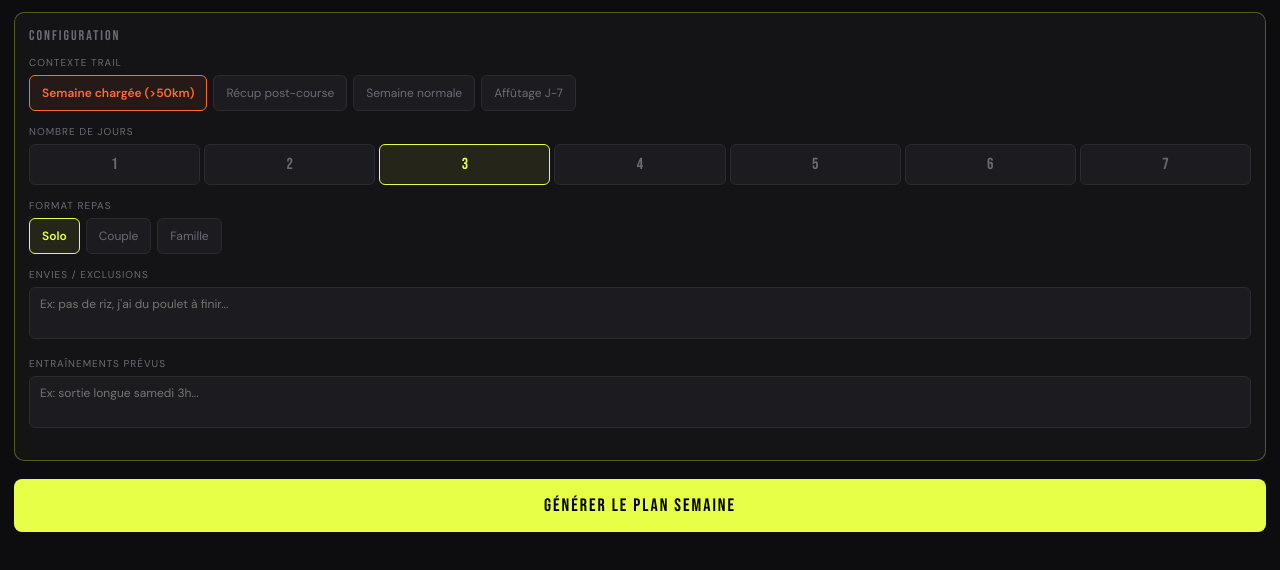
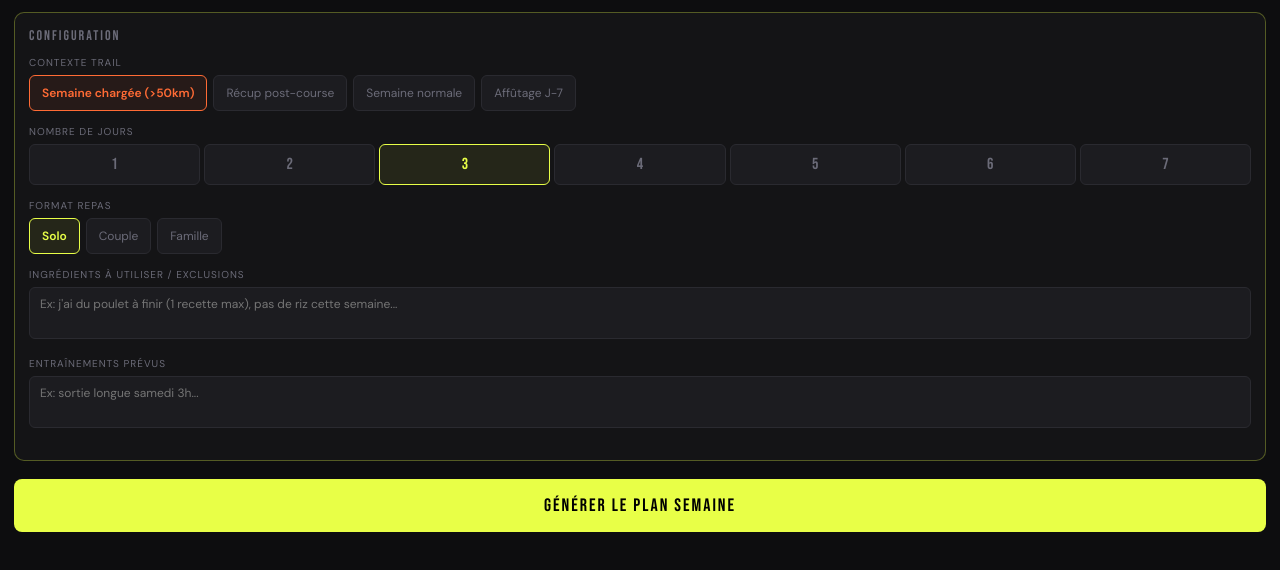
Before and after one commit to skeunou/coach-nutrition-proxy, a plain HTML site: page index.html in a window 1280 px wide. Shown: the part 106-676 px from the top of the page. Drawn offline with Linux system fonts and the light colour scheme.

Commit message:
fix: ingrédients à finir = 1 recette max, pas systématique

```diff
--- a/index.html
+++ b/index.html
@@ -145,8 +145,8 @@
         </div>
       </div>
       <div class="fg">
-        <label class="flbl">Envies / Exclusions</label>
-        <textarea id="envies" placeholder="Ex: pas de riz, j'ai du poulet à finir..."></textarea>
+        <label class="flbl">Ingrédients à utiliser / Exclusions</label>
+        <textarea id="envies" placeholder="Ex: j'ai du poulet à finir (1 recette max), pas de riz cette semaine..."></textarea>
       </div>
       <div class="fg">
         <label class="flbl">Entraînements prévus</label>
@@ -227,7 +227,7 @@ function buildPrompt(){
   const jours=cfg.days;
   // Exemple pour 1 jour — le modèle duplique le pattern
   const ex='{"dayLabel":"Jour 1","trainingNote":null,"lunch":{"name":"Nom","description":"1 phrase","tags":["post-effort"],"prepTime":20,"macros":{"proteines":35,"glucides":60,"lipides":12},"microNote":"note micro","steps":["1","2","3"]},"dinner":{"name":"Nom","description":"1 phrase","tags":["anti-inflammatoire"],"prepTime":20,"macros":{"proteines":40,"glucides":45,"lipides":15},"microNote":"note","steps":["1","2","3"]}}';
-  return `Coach neuro-nutrition trail. Plan ${jours} jours pour ${FMT[cfg.fmt]}. ${CTX[cfg.ctx]}.${envies?" Contraintes: "+envies+".":""}${trainings?" Training: "+trainings+".":""}${recent.length?" Ne pas répéter: "+recent.slice(0,6).join(", ")+".":""}
+  return `Coach neuro-nutrition trail. Plan ${jours} jours pour ${FMT[cfg.fmt]}. ${CTX[cfg.ctx]}.${envies?" Contraintes/ingrédients à intégrer (1 seule recette max par ingrédient à finir, pas systématiquement): "+envies+".":""}${trainings?" Training: "+trainings+".":""}${recent.length?" Ne pas répéter: "+recent.slice(0,6).join(", ")+".":""}
 Réponds UNIQUEMENT en JSON valide sans markdown:
 {"context":"label","days":[${ex}],"shoppingList":{"Protéines":["item"],"Féculents":["item"],"Légumes":["item"],"Fruits":["item"],"Graisses & oléagineux":["item"],"Condiments & divers":["item"]},"weekSummary":"1 phrase."}
 Génère exactement ${jours} jours. Tags: post-effort, pre-effort, charge-glucidique, récup-protéique, anti-inflammatoire, léger.`;
```
